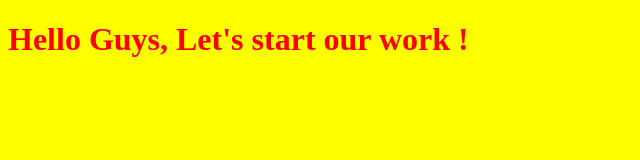
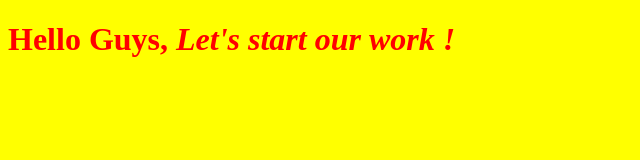
Before and after one commit to Suchithfernando/Web-Project, a plain HTML site: page index.html in a window 1280 px wide. Shown: the whole page, without its empty margins (0-640 px from the left). Drawn offline with Linux system fonts and the light colour scheme.

Commit message:
Update index.html

```diff
--- a/index.html
+++ b/index.html
@@ -7,7 +7,7 @@
 </HEAD>
 
 <BODY>
-<h1>Hello Guys, Let's start our work ! </h1>
+<h1>Hello Guys,<em /> Let's start our work ! </h1>
 </BODY>
 
 </HTML>
```
